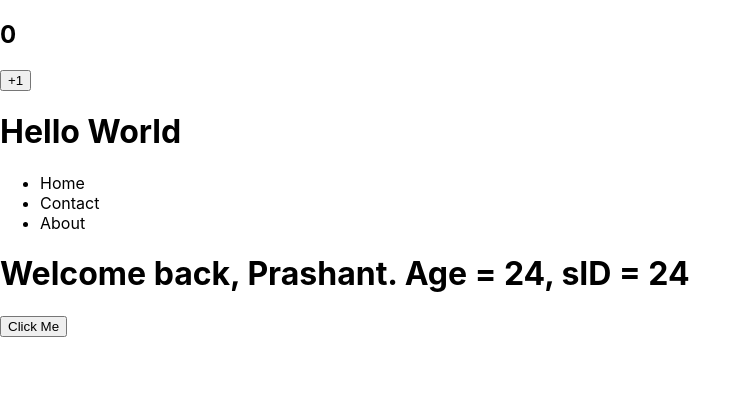
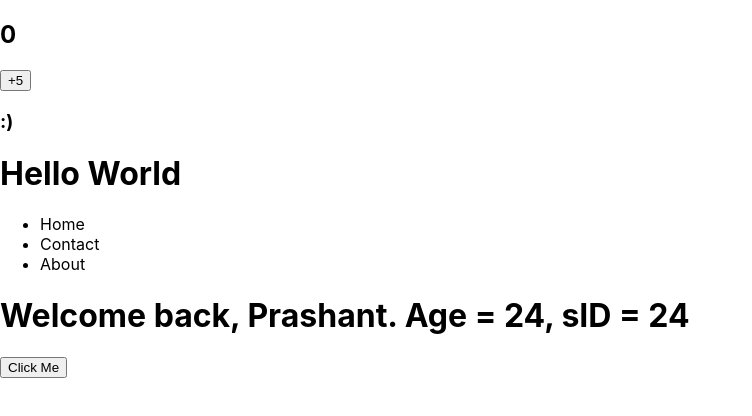
Before and after one commit to Prashant-SK/react-payment-gateway, a React (Create React App) app: page / in a window 1280 px wide. Shown: the top 416 px of the page, without its empty margins (0-752 px from the left). Built offline with nearby package versions, Linux system fonts and the light colour scheme.

Commit message:
change state with props to increment counter

```diff
--- a/src/App.js
+++ b/src/App.js
@@ -7,7 +7,7 @@ import Counter from './Counter'
 function App() {
   return (
     <div>
-    <Counter/>
+    <Counter step={5}/>
     <h1>Hello World</h1>
     <Navbar/>
     <Greeter name="Prashant" age="24" sID={1}/>
--- a/src/Counter.js
+++ b/src/Counter.js
@@ -1,11 +1,14 @@
 import React, {useState} from "react";
 
-function Counter(){
+function Counter({step = 1}){
 const [count, setCount] = useState(0);
+const [isHappy, setIsHappy] = useState(true);
+const toggleIsHappy = () => setIsHappy(!isHappy);
 return (
     <div>
         <h2>{count}</h2>
-        <button onClick={() => setCount(count + 1)}>+1</button>
+        <button onClick={() => setCount(count + step)}>+{step}</button>
+        <h3 onClick={toggleIsHappy}>{isHappy ? ":)" : ":("}</h3>
     </div>
 )
 }
```
